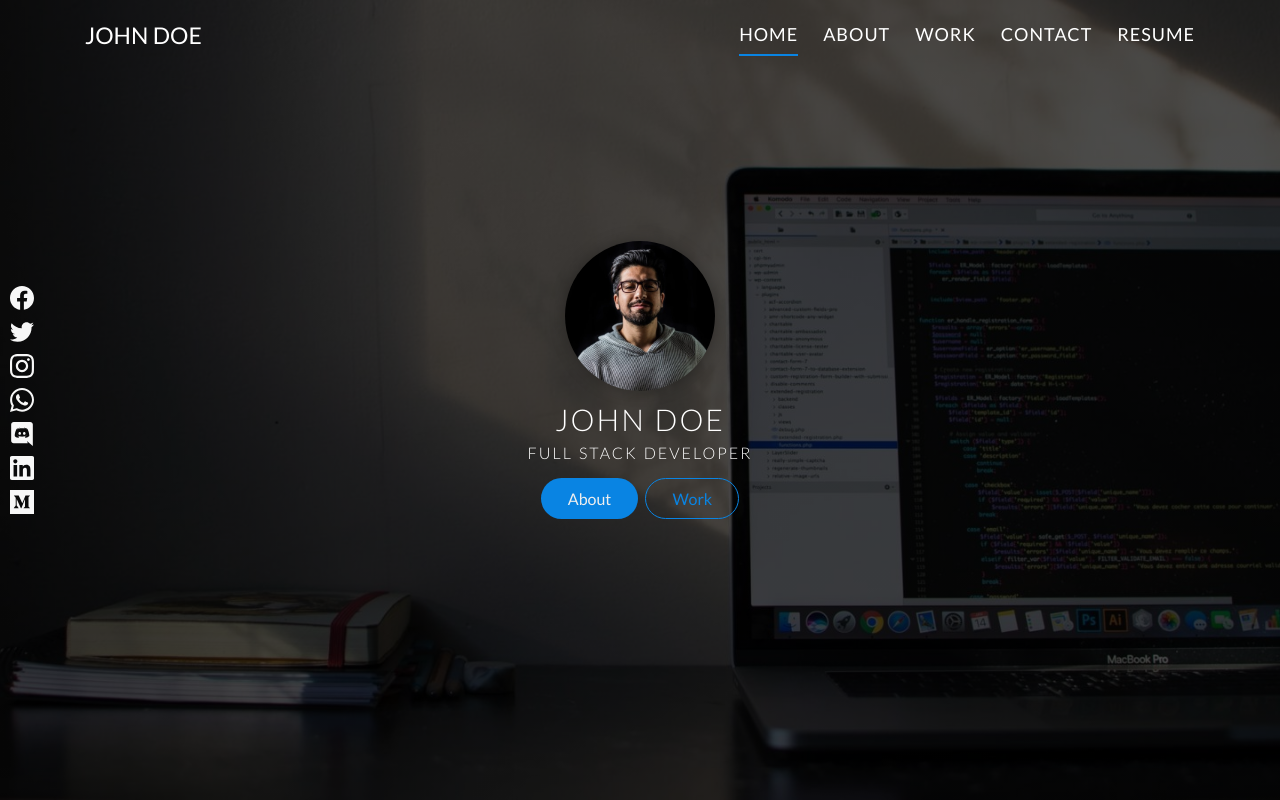
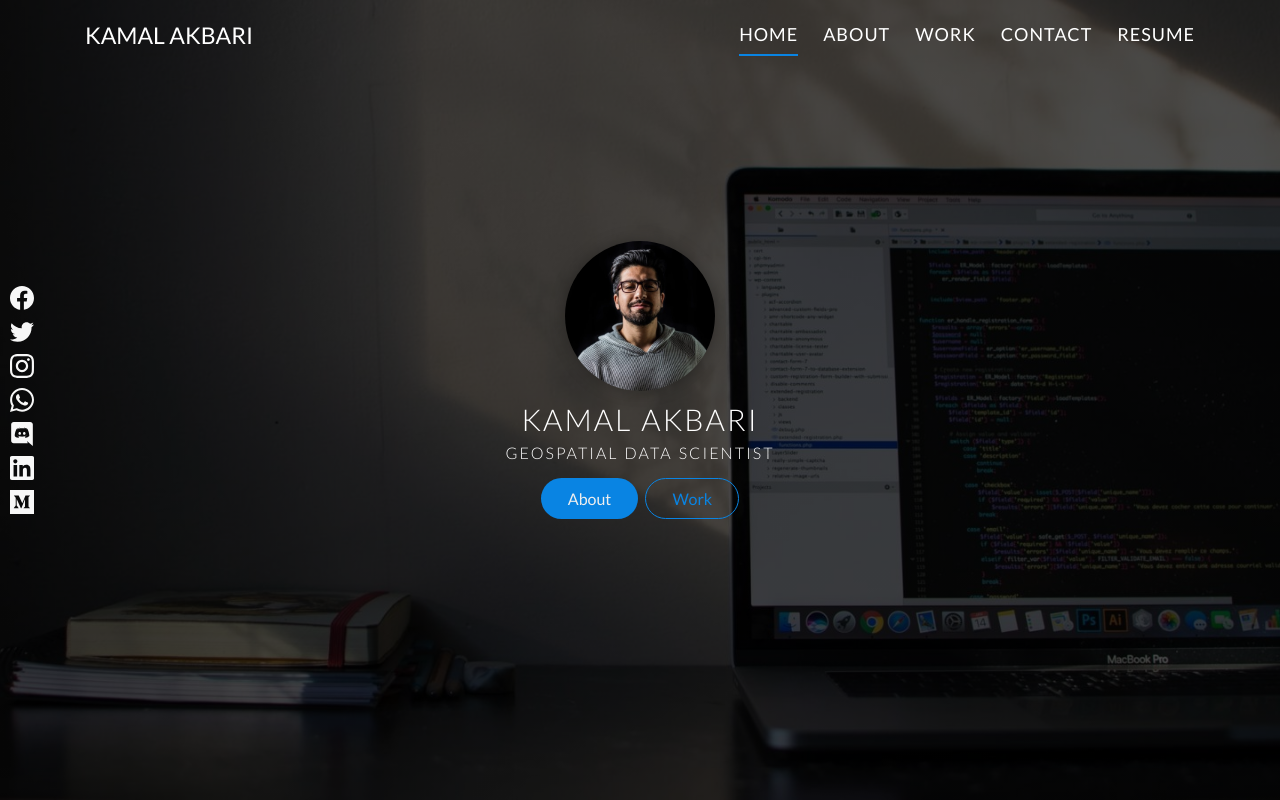
Before and after one commit to kamalakbari7/kamalakbari7.github.io, a plain HTML site: page index.html in a window 1280 px wide. Shown: the top 800 px of the page. Drawn offline with Linux system fonts and the light colour scheme; files whose address does not match are found by name.

Commit message:
Update index.html

```diff
--- a/index.html
+++ b/index.html
@@ -23,7 +23,7 @@
             <!-- Top fixed navbar -->
             <nav class="navbar navbar-top navbar-expand-md navbar-dark header__navbar">
                 <div class="container-lg">
-                    <a class="navbar-brand" href="#">John Doe</a>
+                    <a class="navbar-brand" href="#">Kamal Akbari</a>
                     <button class="navbar-toggler" type="button" data-toggle="collapse"
                         data-target="#navbarTopCollapsible" aria-controls="navbarTopCollapsible" aria-expanded="false"
                         aria-label="Toggle navigation">
@@ -55,11 +55,11 @@
             <!-- Centered content -->
             <div class="header__content">
                 <div class="header__img-box">
-                    <img src="./img/developer.jpg" alt="John Doe" class="header__img">
+                    <img src="./img/developer.jpg" alt="Kamal Akbari" class="header__img">
                 </div>
                 <h1 class="heading-primary">
-                    <span class="heading-primary--main">John Doe</span>
-                    <span class="heading-primary--sub">Full Stack Developer</span>
+                    <span class="heading-primary--main">Kamal Akbari</span>
+                    <span class="heading-primary--sub">Geospatial Data Scientist</span>
                 </h1>
                 <div class="header__cta-box">
                     <a href="#about" class="btn btn--full">About</a>
```
